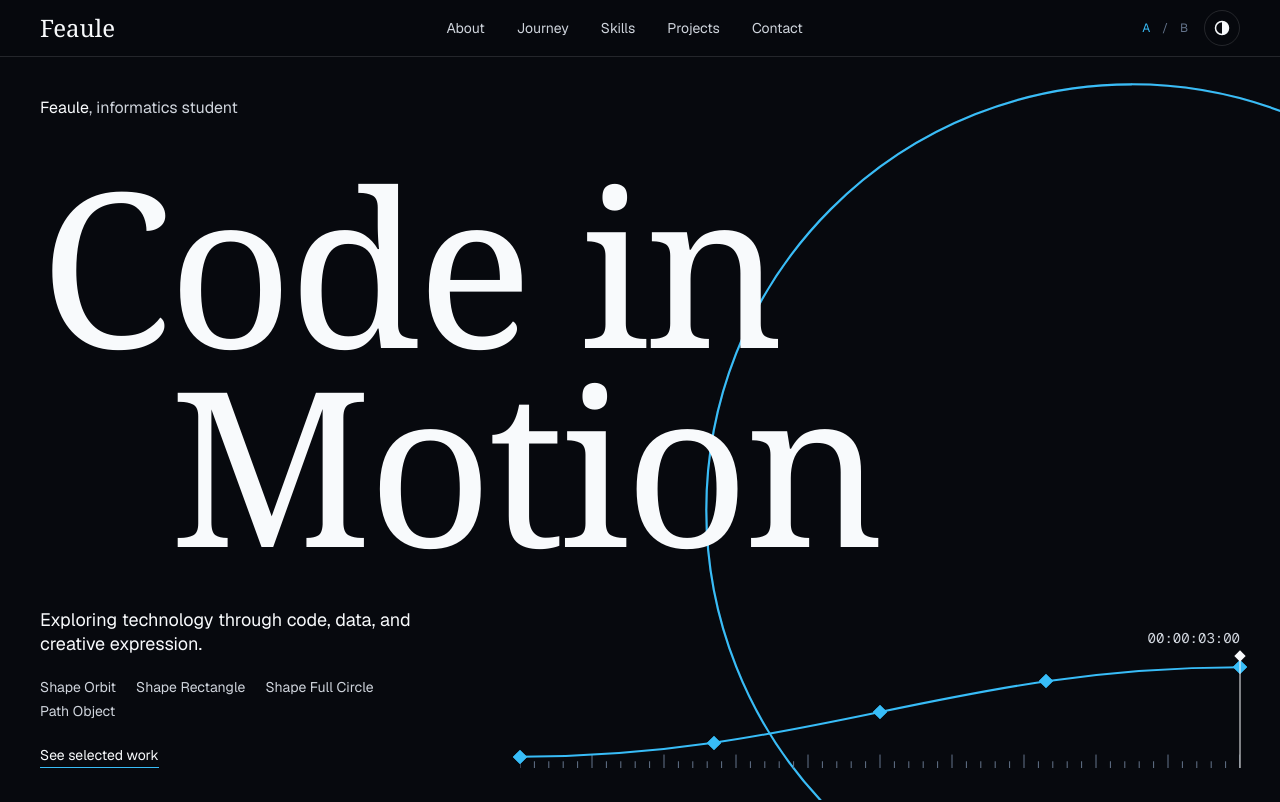
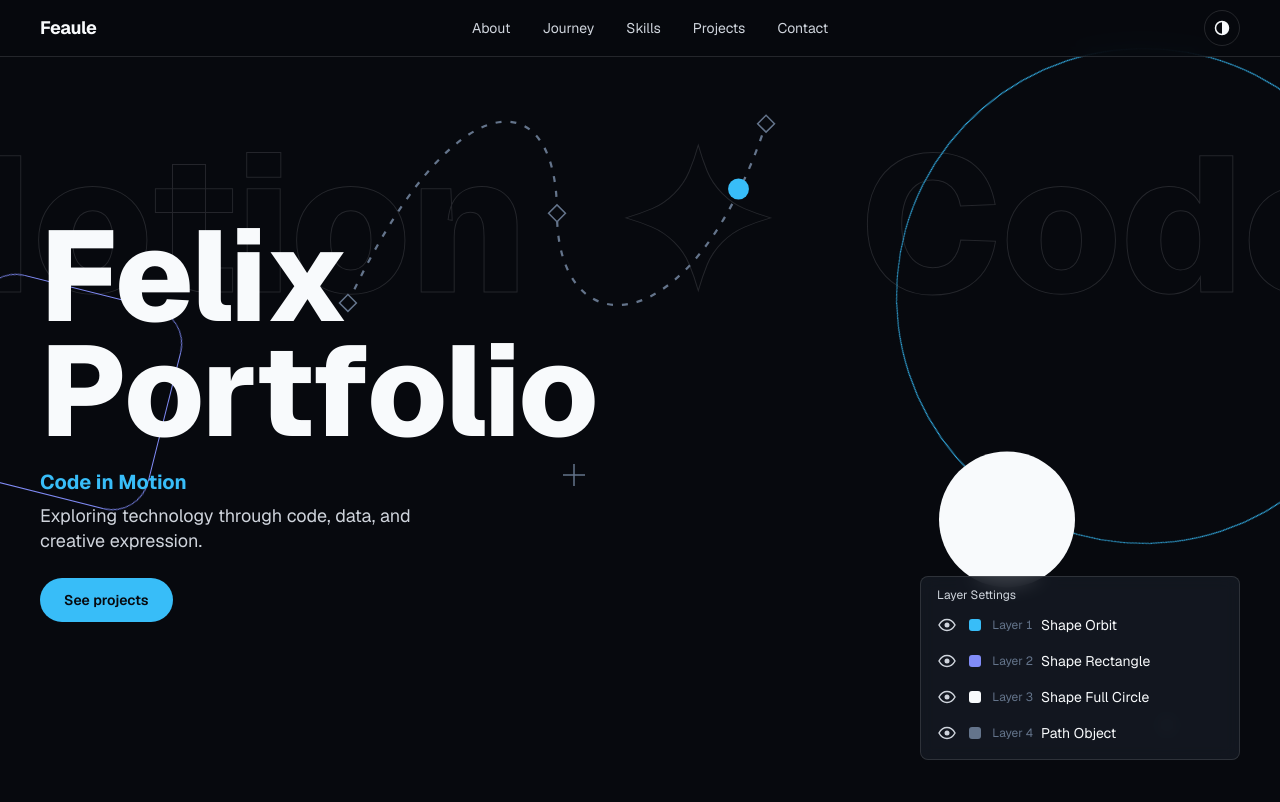
Before and after one commit to Feaule/feaule-portfolio, a Next.js app: page / in a window 1280 px wide. Shown: the top 802 px of the page. Built offline with nearby package versions, Linux system fonts and the light colour scheme.

Commit message:
feat: serve concept-b at root

```diff
--- a/app/concept-a/page.tsx
+++ b/app/concept-a/page.tsx
@@ -1,3 +1,10 @@
 import StyleA from "@/components/variants/style-a";
-export const metadata = { title: "Concept A — Kinetic Editorial · Feaule" };
-export default function Page() { return <StyleA />; }
+
+export const metadata = {
+  title: "Concept A — Kinetic Editorial · Feaule",
+  robots: { index: false, follow: false },
+};
+
+export default function Page() {
+  return <StyleA />;
+}
--- a/app/concept-b/page.tsx
+++ /dev/null
@@ -1,3 +0,0 @@
-import StyleB from "@/components/variants/style-b";
-export const metadata = { title: "Concept B — Experimental Motion Lab · Feaule" };
-export default function Page() { return <StyleB />; }
--- a/app/page.tsx
+++ b/app/page.tsx
@@ -1,8 +1,5 @@
-import { rootVariant } from "@/config/site";
-import StyleA from "@/components/variants/style-a";
 import StyleB from "@/components/variants/style-b";
 
-// Which concept "/" shows is set in config/site.ts (or NEXT_PUBLIC_ROOT_VARIANT).
 export default function Home() {
-  return rootVariant === "b" ? <StyleB /> : <StyleA />;
+  return <StyleB />;
 }
--- a/components/shared/Navbar.tsx
+++ b/components/shared/Navbar.tsx
@@ -26,7 +26,7 @@ export default function Navbar({ variant, showSwitch = true }: Props) {
               <Link href="/concept-a" aria-current={variant === "a" ? "page" : undefined}
                 className={`grid min-h-6 min-w-6 place-items-center ${variant === "a" ? "text-accent" : "hover:text-fg"}`}>A</Link>
               <span aria-hidden="true">/</span>
-              <Link href="/concept-b" aria-current={variant === "b" ? "page" : undefined}
+              <Link href="/" aria-current={variant === "b" ? "page" : undefined}
                 className={`grid min-h-6 min-w-6 place-items-center ${variant === "b" ? "text-accent" : "hover:text-fg"}`}>B</Link>
             </div>
           )}
--- a/components/variants/style-b/EditingThumbs.tsx
+++ b/components/variants/style-b/EditingThumbs.tsx
@@ -1,11 +1,29 @@
 "use client";
-import { useEffect, useRef, useState } from "react";
+import { useEffect, useRef, useState, useSyncExternalStore } from "react";
 import Image from "next/image";
 import { EditingThumb } from "@/data/profile";
 
 const INTERVAL = 3200; // jeda antar pergantian untuk gambar statis (ms)
 const FIRST_DELAY = 1200; // jeda pergantian pertama setelah kartu aktif (ms)
 const ONLY_WHEN_ACTIVE = true; // true = hanya berganti saat kartu ada di tengah carousel
+
+type NetworkConnection = EventTarget & { saveData?: boolean };
+
+function getConnection() {
+  return typeof navigator === "undefined"
+    ? undefined
+    : (navigator as Navigator & { connection?: NetworkConnection }).connection;
+}
+
+function subscribeToConnection(listener: () => void) {
+  const connection = getConnection();
+  connection?.addEventListener("change", listener);
+  return () => connection?.removeEventListener("change", listener);
+}
+
+function getCanVideo() {
+  return !getConnection()?.saveData;
+}
 
 export default function EditingThumbs({ thumbs }: { thumbs: EditingThumb[] }) {
   const box = useRef<HTMLDivElement>(null);
@@ -16,7 +34,7 @@ export default function EditingThumbs({ thumbs }: { thumbs: EditingThumb[] }) {
   const [index, setIndex] = useState(0);
   const [prev, setPrev] = useState(-1);
   const [armed, setArmed] = useState(false); // gambar ke-2+ dan video baru dimuat setelah kartu terlihat
-  const [canVideo, setCanVideo] = useState(false);
+  const canVideo = useSyncExternalStore(subscribeToConnection, getCanVideo, () => false);
   const [run, setRun] = useState(false);
 
   // Pengamat: terlihat di layar, tab aktif, dan kartu sedang di tengah carousel.
@@ -24,9 +42,6 @@ export default function EditingThumbs({ thumbs }: { thumbs: EditingThumb[] }) {
     const el = box.current;
     if (!el || n < 2) return;
     if (window.matchMedia("(prefers-reduced-motion: reduce)").matches) return;
-
-    const conn = (navigator as Navigator & { connection?: { saveData?: boolean } }).connection;
-    setCanVideo(!conn?.saveData);
 
     const f = flags.current;
     const update = () => setRun(f.inView && f.active && f.tab);
--- a/components/variants/style-b/index.tsx
+++ b/components/variants/style-b/index.tsx
@@ -10,7 +10,7 @@ import Contact from "./Contact";
 export default function StyleB() {
   return (
     <>
-      <Navbar variant="b" />
+      <Navbar variant="b" showSwitch={false}/>
       <main id="main">
         <Hero />
         <About />
--- a/config/site.ts
+++ b/config/site.ts
@@ -1,11 +1,4 @@
 export type Variant = "a" | "b";
-
-/**
- * Which concept the root route (/) renders.
- * Change the default here, or set NEXT_PUBLIC_ROOT_VARIANT=a|b in .env.local.
- */
-const envVariant = process.env.NEXT_PUBLIC_ROOT_VARIANT;
-export const rootVariant: Variant = envVariant === "a" || envVariant === "b" ? envVariant : "a";
 
 /** Shared section order — both styles use the same ids so they stay comparable. */
 export const sections = [
```
